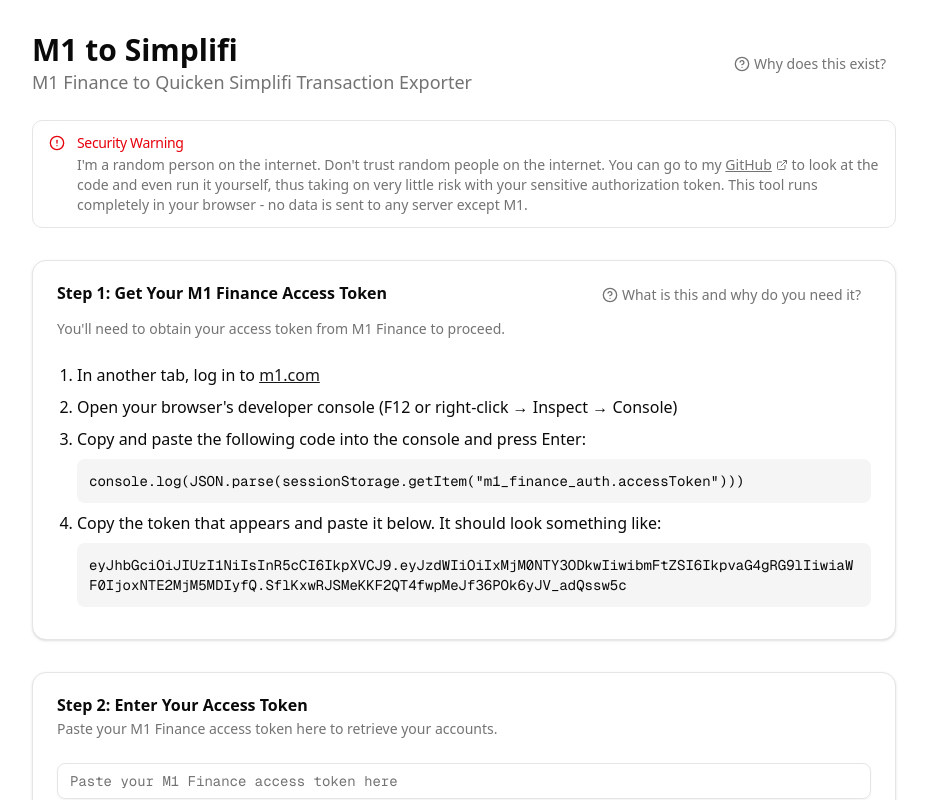
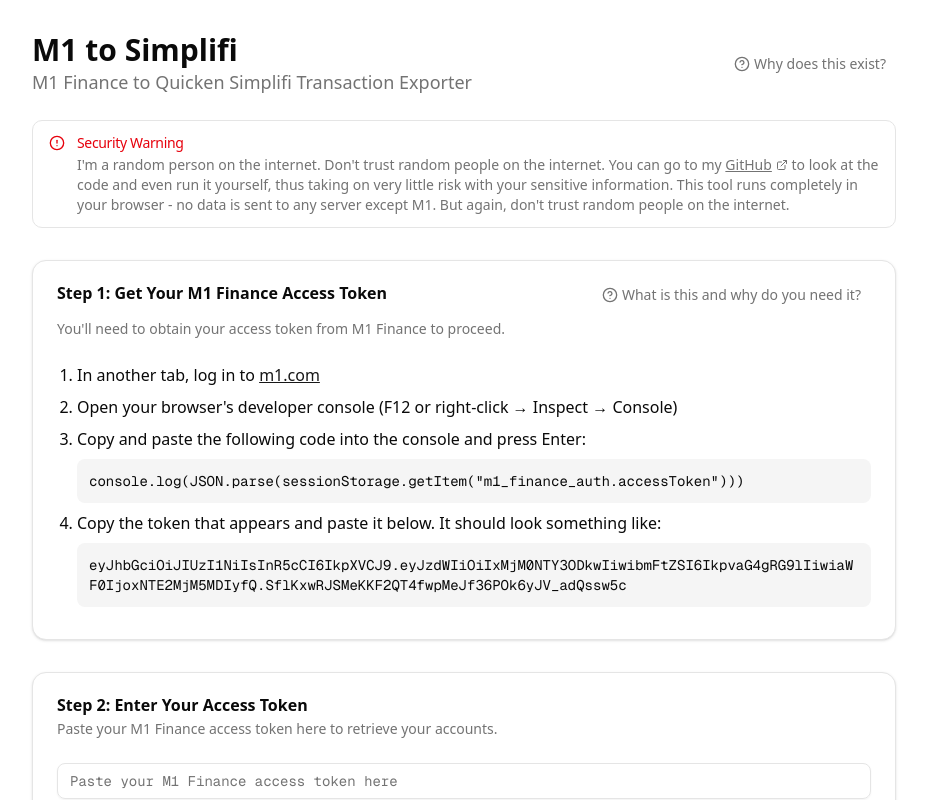
Before and after one commit to johnslemmer/m1-simplifi, a Next.js app: page / in a window 1280 px wide. Shown: the top 800 px of the page, without its empty margins (176-1103 px from the left). Built offline with nearby package versions, Linux system fonts and the light colour scheme.

Commit message:
up warning

```diff
--- a/src/app/page.tsx
+++ b/src/app/page.tsx
@@ -240,9 +240,9 @@
               GitHub <ExternalLink className="h-3 w-3" />
             </a>{' '}
             to look at the code and even run it yourself, thus taking on very
-            little risk with your sensitive authorization token. This tool runs
+            little risk with your sensitive information. This tool runs
             completely in your browser - no data is sent to any server except
-            M1.
+            M1. But again, don't trust random people on the internet.
           </span>
         </AlertDescription>
       </Alert>
```
